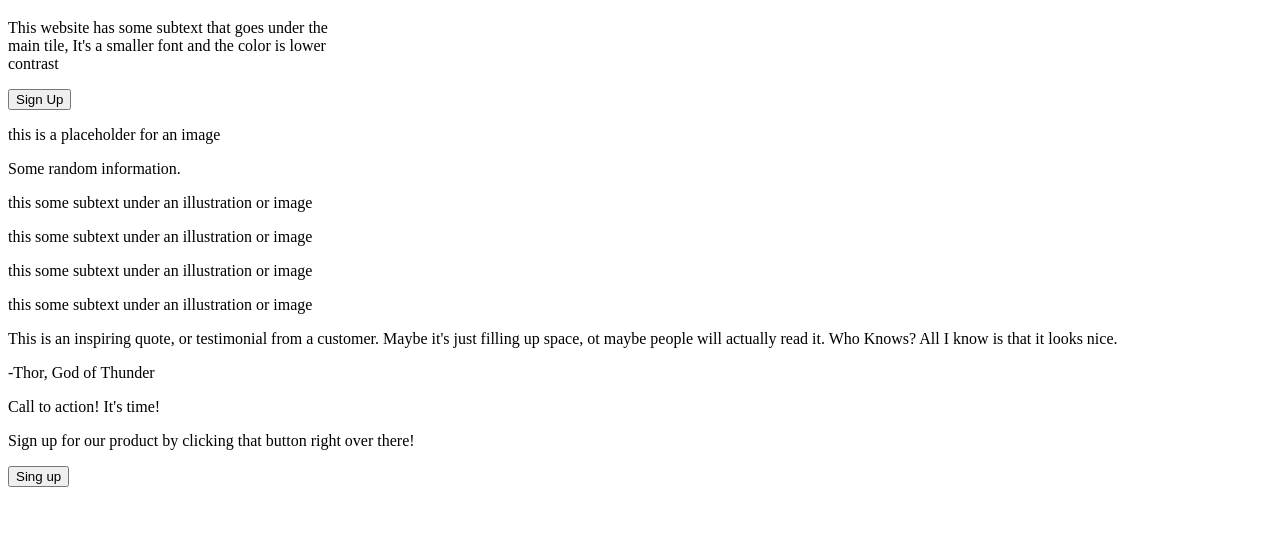
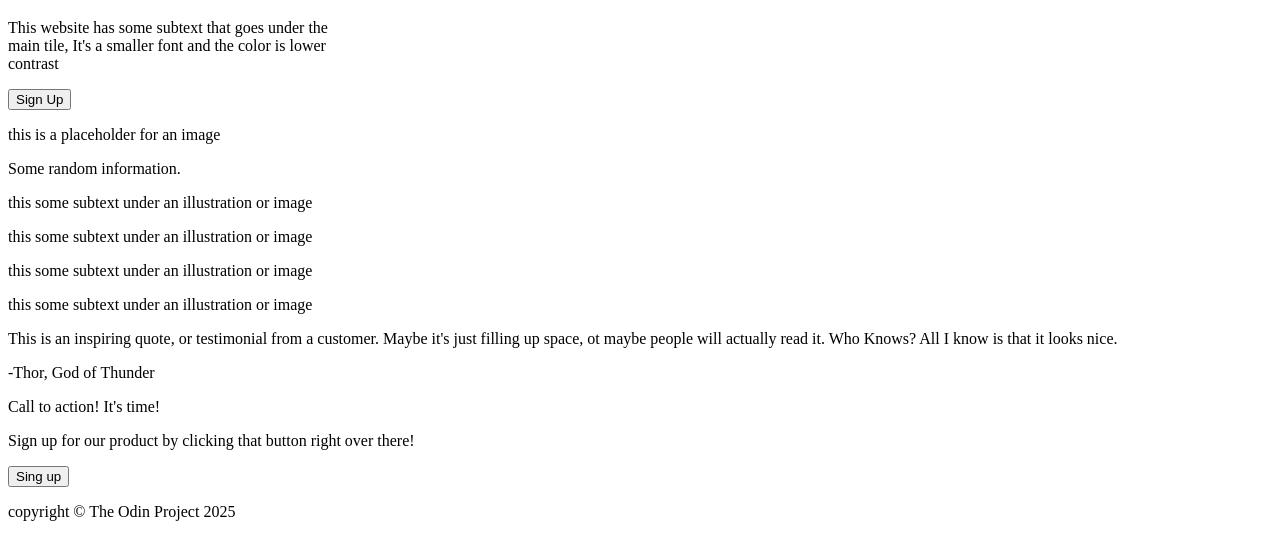
Before and after one commit to 01TGMA/TOP, a plain HTML site: page index.html in a window 1280 px wide. Shown: the part 197-756 px from the top of the page. Drawn offline with Linux system fonts and the light colour scheme.

Commit message:
Created  Fotter div

```diff
--- a/index.html
+++ b/index.html
@@ -80,5 +80,9 @@
 
     </div>
 
+    <div>
+        <p>copyright © The Odin Project 2025</p>
+    </div>
+
 </body>
 </html>
```
